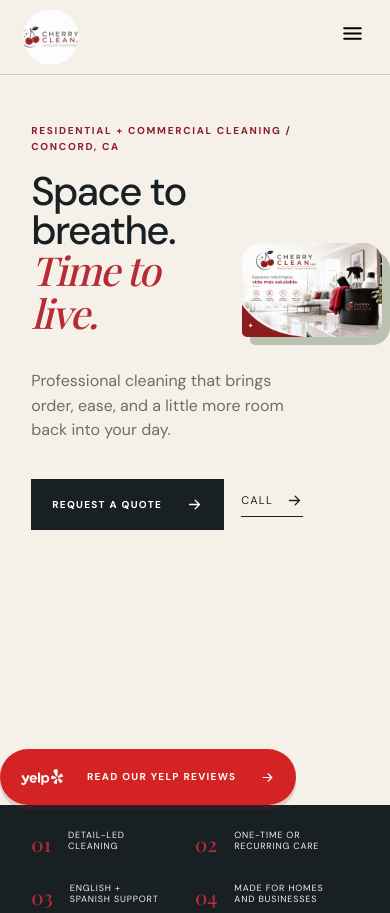
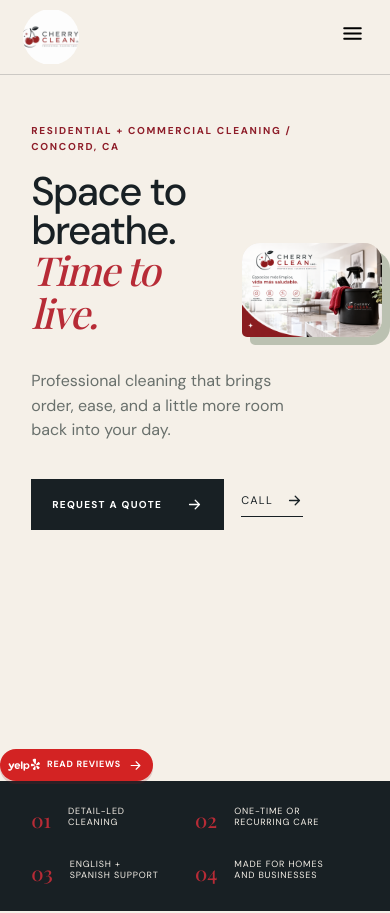
Before and after one commit to cherrycleanservicesllc/Cherry-Clean-Services-LLC, a website built with Vite: page index.html in a window 390 px wide. Shown: the top 913 px of the page. Built offline with nearby package versions, Linux system fonts and the light colour scheme; a web font is replaced by a local one.

Commit message:
Make Yelp review button more compact

```diff
--- a/src/main.js
+++ b/src/main.js
@@ -42,7 +42,7 @@ function footer() {
   return `<footer class="site-footer"><div class="footer-top"><div><a class="brand footer-brand" href="/" data-link><img src="/assets/cherry-clean-logo.jpeg" alt="Cherry Clean Services LLC" /></a><p class="footer-statement">A cleaner kind of confidence.<br />For homes, businesses, and everything in between.</p><a class="yelp-footer-link" href="${YELP_URL}" target="_blank" rel="noopener noreferrer">${yelpMark()}<span>Review us on Yelp</span></a></div><div class="footer-links"><span>Explore</span><a href="/services/" data-link>Services</a><a href="/about/" data-link>Our story</a><a href="/contact-us/" data-link>Contact</a></div><div class="footer-links"><span>Reach us</span><a href="tel:${PHONE_LINK}">${PHONE}</a><a href="mailto:${EMAIL}">${EMAIL}</a><a class="yelp-footer-text-link" href="${YELP_URL}" target="_blank" rel="noopener noreferrer">Yelp business page</a><span>Concord, CA 94521</span></div></div><div class="footer-bottom"><span>Cherry Clean Services LLC</span><span>Serving Concord & nearby Bay Area cities</span><span>© ${new Date().getFullYear()} All rights reserved</span></div></footer>`
 }
 
-function yelpButton(label = 'Find us on Yelp') { return `<a class="button yelp-button" href="${YELP_URL}" target="_blank" rel="noopener noreferrer">${yelpMark()}<span>${label}</span>${icon('arrow')}</a>` }
+function yelpButton(label = 'Find us on Yelp', accessibleLabel = label) { return `<a class="button yelp-button" href="${YELP_URL}" target="_blank" rel="noopener noreferrer" aria-label="${accessibleLabel}">${yelpMark()}<span>${label}</span>${icon('arrow')}</a>` }
 
 function button(label = 'Request a quote', href = '/contact-us/') { return `<a class="button button-dark" href="${href}" data-link>${label} ${icon('arrow')}</a>` }
 const resultsGallery = [
@@ -96,7 +96,7 @@ function render() {
     .replaceAll('Quotes are customized, never one-size-fits-all.', 'Our quotes are customized—never one-size-fits-all.')
     .replaceAll('Prefer a quicker hello?', 'Prefer to speak with us directly?')
     .replaceAll('Call, text, or<br /><em>send a note.</em>', 'Call, text, or<br /><em>send us an email.</em>')
-    .replace('<section class="proof-strip">', `${yelpButton('Read our Yelp reviews')}<section class="proof-strip">`)
+    .replace('<section class="proof-strip">', `${yelpButton('Read reviews', 'Read our Yelp reviews')}<section class="proof-strip">`)
   document.querySelector('#app').innerHTML = rendered
   document.querySelectorAll('#app img').forEach(image => {
     image.loading = 'eager'
--- a/src/style.css
+++ b/src/style.css
@@ -119,6 +119,8 @@ body .comparison-images img { padding: 0; object-fit: cover; border-radius: 0; b
 }
 
 @media (max-width: 520px) {
+	body .yelp-button { gap: 7px; padding: 8px 10px 8px 8px; font-size: 9px; letter-spacing: .08em; box-shadow: 0 3px 0 rgba(141, 29, 41, .18); }
+	body .yelp-button .yelp-logo { width: 32px; height: 16px; }
 	body .hero { min-height: 650px; padding-top: 48px; }
 	body .hero-copy { padding-right: 0; }
 	body .hero h1 { max-width: 48%; font-size: clamp(40px, 10vw, 54px); }
```
